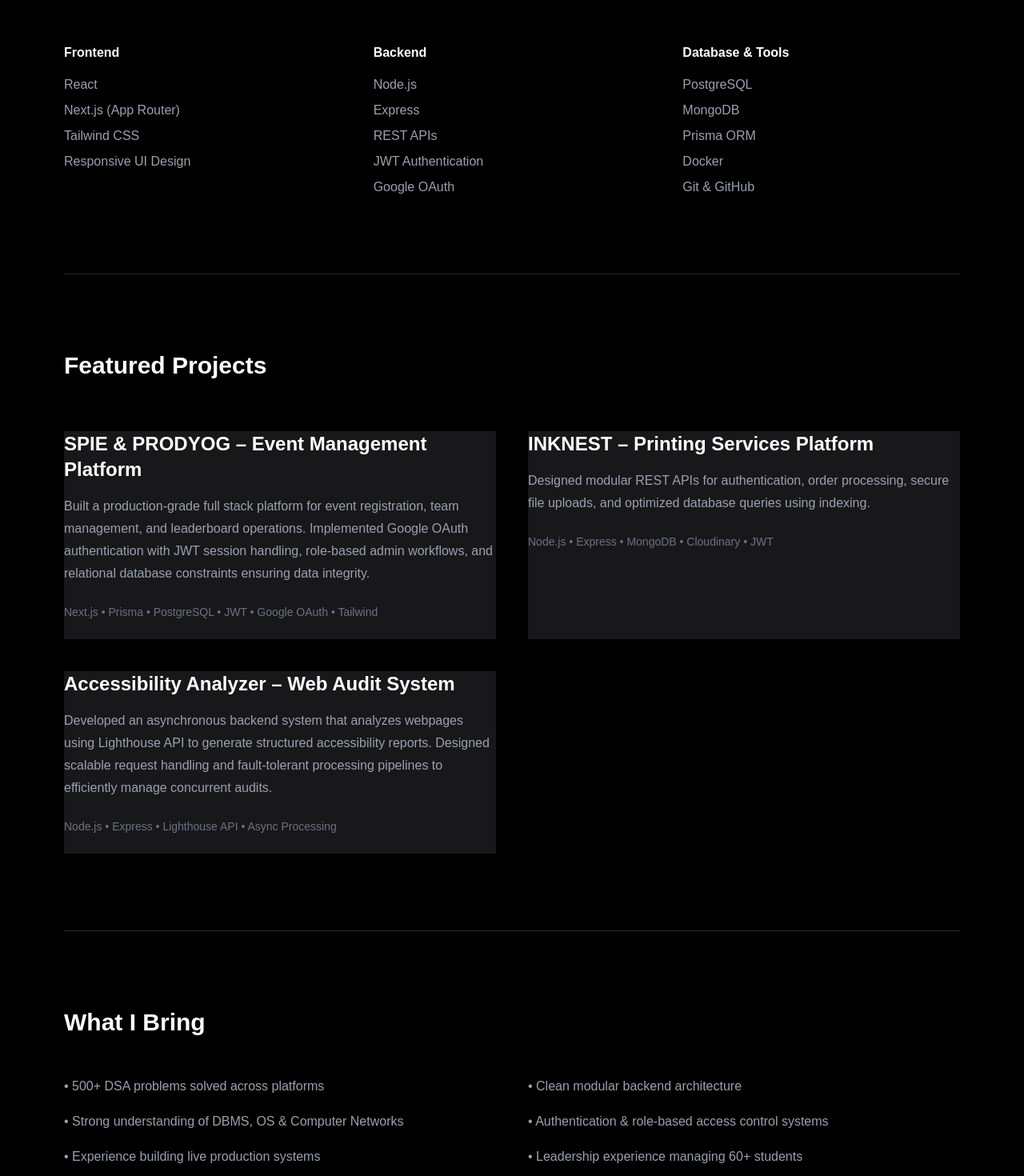
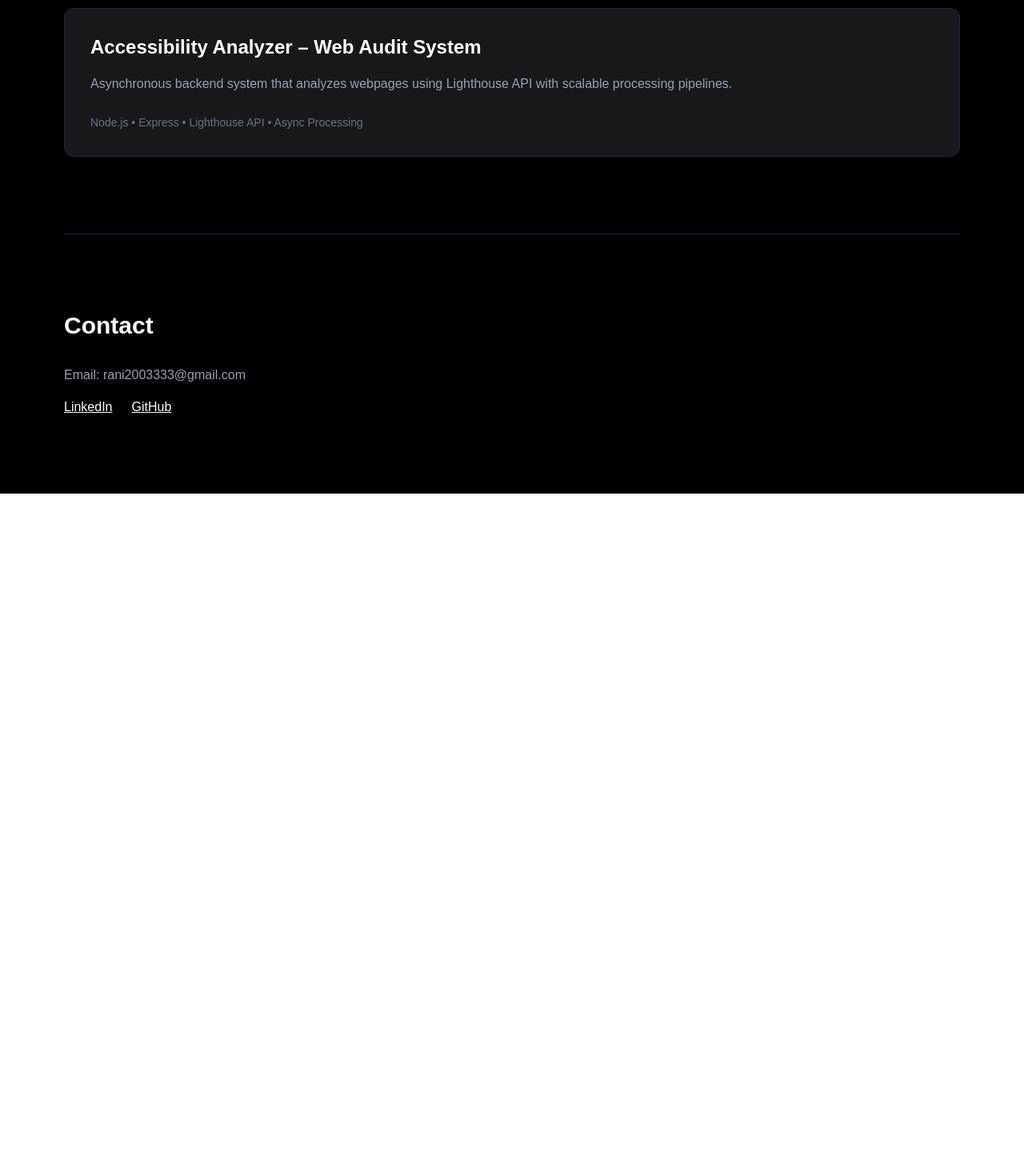
Before and after one commit to rani-86/rani-portfolio, a Next.js app: page / in a window 1280 px wide. Shown: the part 1000-2470 px from the top of the page at 80% size. After the commit the page ends 1617 px from the top, so only its background shows below. Built offline with nearby package versions, Linux system fonts and the light colour scheme.

Commit message:
Fixed project link classes and slugs

```diff
--- a/app/page.tsx
+++ b/app/page.tsx
@@ -3,6 +3,7 @@ import Link from "next/link";
 export default function Home() {
   return (
     <main className="bg-black text-white min-h-screen px-6 md:px-20">
+
       {/* Navbar */}
       <nav className="flex justify-between items-center py-6 border-b border-gray-800">
         <h1 className="font-semibold text-lg">Rani Sharma</h1>
@@ -21,8 +22,8 @@ export default function Home() {
         </div>
       </nav>
 
-      {/* Hero Section */}
-      <section className="py-24 border-t border-gray-800">
+      {/* Hero */}
+      <section className="py-24">
         <h1 className="text-4xl md:text-6xl font-bold mb-6">
           Rani Sharma
         </h1>
@@ -51,60 +52,6 @@ export default function Home() {
         </div>
       </section>
 
-      {/* About */}
-      <section className="py-24 border-t border-gray-800">
-        <h2 className="text-3xl font-bold mb-8">About Me</h2>
-
-        <p className="text-gray-400 leading-7 max-w-3xl">
-          I am a Full Stack Developer with hands-on experience designing and deploying
-          real-world web applications. I build complete systems — from responsive frontend
-          interfaces to secure backend APIs and relational database architecture.
-          My work includes a production event management platform used in live operations,
-          featuring authentication, analytics dashboards, and role-based workflows.
-        </p>
-      </section>
-
-      {/* Skills */}
-      <section className="py-24 border-t border-gray-800">
-        <h2 className="text-3xl font-bold mb-12">Technical Skills</h2>
-
-        <div className="grid md:grid-cols-3 gap-10 text-gray-400">
-
-          <div>
-            <h3 className="text-white font-semibold mb-4">Frontend</h3>
-            <ul className="space-y-2">
-              <li>React</li>
-              <li>Next.js (App Router)</li>
-              <li>Tailwind CSS</li>
-              <li>Responsive UI Design</li>
-            </ul>
-          </div>
-
-          <div>
-            <h3 className="text-white font-semibold mb-4">Backend</h3>
-            <ul className="space-y-2">
-              <li>Node.js</li>
-              <li>Express</li>
-              <li>REST APIs</li>
-              <li>JWT Authentication</li>
-              <li>Google OAuth</li>
-            </ul>
-          </div>
-
-          <div>
-            <h3 className="text-white font-semibold mb-4">Database & Tools</h3>
-            <ul className="space-y-2">
-              <li>PostgreSQL</li>
-              <li>MongoDB</li>
-              <li>Prisma ORM</li>
-              <li>Docker</li>
-              <li>Git & GitHub</li>
-            </ul>
-          </div>
-
-        </div>
-      </section>
-
       {/* Projects */}
       <section id="projects" className="py-24 border-t border-gray-800">
         <h2 className="text-3xl font-bold mb-16">Featured Projects</h2>
@@ -112,118 +59,61 @@ export default function Home() {
         <div className="grid md:grid-cols-2 gap-10">
 
           {/* Project 1 */}
-          <Link href="/projects/spie" className="bg-zinc-900 ... block">
-
-
+          <Link
+            href="/projects/spie"
+            className="bg-zinc-900 p-8 rounded-xl border border-gray-800 hover:border-gray-600 transition block"
+          >
             <h3 className="text-2xl font-semibold mb-4">
               SPIE & PRODYOG – Event Management Platform
             </h3>
 
             <p className="text-gray-400 mb-6 leading-7">
-              Built a production-grade full stack platform for event registration,
-              team management, and leaderboard operations. Implemented Google OAuth
-              authentication with JWT session handling, role-based admin workflows,
-              and relational database constraints ensuring data integrity.
+              Production-grade full stack platform for event registration,
+              team management, and leaderboard operations with secure authentication.
             </p>
 
-            <p className="text-sm text-gray-500 mb-6">
-              Next.js • Prisma • PostgreSQL • JWT • Google OAuth • Tailwind
+            <p className="text-sm text-gray-500">
+              Next.js • Prisma • PostgreSQL • JWT • Google OAuth
             </p>
-
-            <div className="flex gap-4">
-              {/* <a
-                href="#"
-                target="_blank"
-                rel="noopener noreferrer"
-                className="px-5 py-2 border border-white rounded-md hover:bg-white hover:text-black transition"
-              >
-                GitHub
-              </a> */}
-            </div>
           </Link>
 
           {/* Project 2 */}
-          <Link href="/projects/spie" className="bg-zinc-900 ... block">
-
+          <Link
+            href="/projects/inknest"
+            className="bg-zinc-900 p-8 rounded-xl border border-gray-800 hover:border-gray-600 transition block"
+          >
             <h3 className="text-2xl font-semibold mb-4">
               INKNEST – Printing Services Platform
             </h3>
 
             <p className="text-gray-400 mb-6 leading-7">
-              Designed modular REST APIs for authentication, order processing,
-              secure file uploads, and optimized database queries using indexing.
+              Modular REST API-based system for authentication,
+              order processing, and secure media handling.
             </p>
 
-            <p className="text-sm text-gray-500 mb-6">
+            <p className="text-sm text-gray-500">
               Node.js • Express • MongoDB • Cloudinary • JWT
             </p>
-
-            <div className="flex gap-4">
-              {/* <a
-                href="#"
-                target="_blank"
-                rel="noopener noreferrer"
-                className="px-5 py-2 border border-white rounded-md hover:bg-white hover:text-black transition"
-              >
-                GitHub
-              </a> */}
-            </div>
           </Link>
 
-          {/* Project 3 - Full Width */}
-          <Link href="/projects/spie" className="bg-zinc-900 ... block">
-
+          {/* Project 3 */}
+          <Link
+            href="/projects/accessibility"
+            className="bg-zinc-900 p-8 rounded-xl border border-gray-800 hover:border-gray-600 transition md:col-span-2 block"
+          >
             <h3 className="text-2xl font-semibold mb-4">
               Accessibility Analyzer – Web Audit System
             </h3>
 
             <p className="text-gray-400 mb-6 leading-7">
-              Developed an asynchronous backend system that analyzes webpages
-              using Lighthouse API to generate structured accessibility reports.
-              Designed scalable request handling and fault-tolerant processing
-              pipelines to efficiently manage concurrent audits.
+              Asynchronous backend system that analyzes webpages using
+              Lighthouse API with scalable processing pipelines.
             </p>
 
-            <p className="text-sm text-gray-500 mb-6">
+            <p className="text-sm text-gray-500">
               Node.js • Express • Lighthouse API • Async Processing
             </p>
-
-            <div className="flex gap-4">
-              {/* <a
-                href="#"
-                target="_blank"
-                rel="noopener noreferrer"
-                className="px-5 py-2 border border-white rounded-md hover:bg-white hover:text-black transition"
-              >
-                GitHub
-              </a> */}
-            </div>
           </Link>
-
-        </div>
-      </section>
-
-      {/* What I Bring */}
-      <section className="py-24 border-t border-gray-800">
-        <h2 className="text-3xl font-bold mb-12">What I Bring</h2>
-
-        <div className="grid md:grid-cols-2 gap-10 text-gray-400 leading-7">
-
-          <div>
-            <ul className="space-y-4">
-              <li>• 500+ DSA problems solved across platforms</li>
-              <li>• Strong understanding of DBMS, OS & Computer Networks</li>
-              <li>• Experience building live production systems</li>
-            </ul>
-          </div>
-
-          <div>
-            <ul className="space-y-4">
-              <li>• Clean modular backend architecture</li>
-              <li>• Authentication & role-based access control systems</li>
-              <li>• Leadership experience managing 60+ students</li>
-            </ul>
-          </div>
 
         </div>
       </section>
--- a/app/projects/[slug]/page.tsx
+++ b/app/projects/[slug]/page.tsx
@@ -5,8 +5,7 @@ const projects = {
     title: "SPIE & PRODYOG – Event Management Platform",
     description: `
 A production-grade full stack web platform built for official college society
-      and annual fest operations. Includes event registration, team management,
-      leaderboard operations, and admin analytics dashboard.
+and annual fest operations.
 
 Key Features:
 - Google OAuth authentication
@@ -47,22 +46,33 @@ const projects = {
   }
 };
 
-export default function ProjectPage({ params }: { params: { slug: string } }) {
+export default function ProjectPage({
+  params,
+}: {
+  params: { slug: string };
+}) {
   const project = projects[params.slug as keyof typeof projects];
 
   if (!project) return notFound();
 
   return (
     <main className="bg-black text-white min-h-screen px-6 md:px-20 py-24">
-      <h1 className="text-4xl font-bold mb-6">{project.title}</h1>
+      <h1 className="text-4xl font-bold mb-8">{project.title}</h1>
 
-      <p className="text-gray-400 leading-7 mb-8 whitespace-pre-line">
+      <p className="text-gray-400 leading-7 mb-10 whitespace-pre-line">
         {project.description}
       </p>
 
-      <p className="text-sm text-gray-500">
+      <p className="text-sm text-gray-500 mb-8">
         {project.tech}
       </p>
+
+      <a
+        href="/"
+        className="inline-block mt-6 border border-white px-6 py-2 rounded-md hover:bg-white hover:text-black transition"
+      >
+        Back to Home
+      </a>
     </main>
   );
 }
```
Lines whose indentation alone changed are shown as unchanged.
